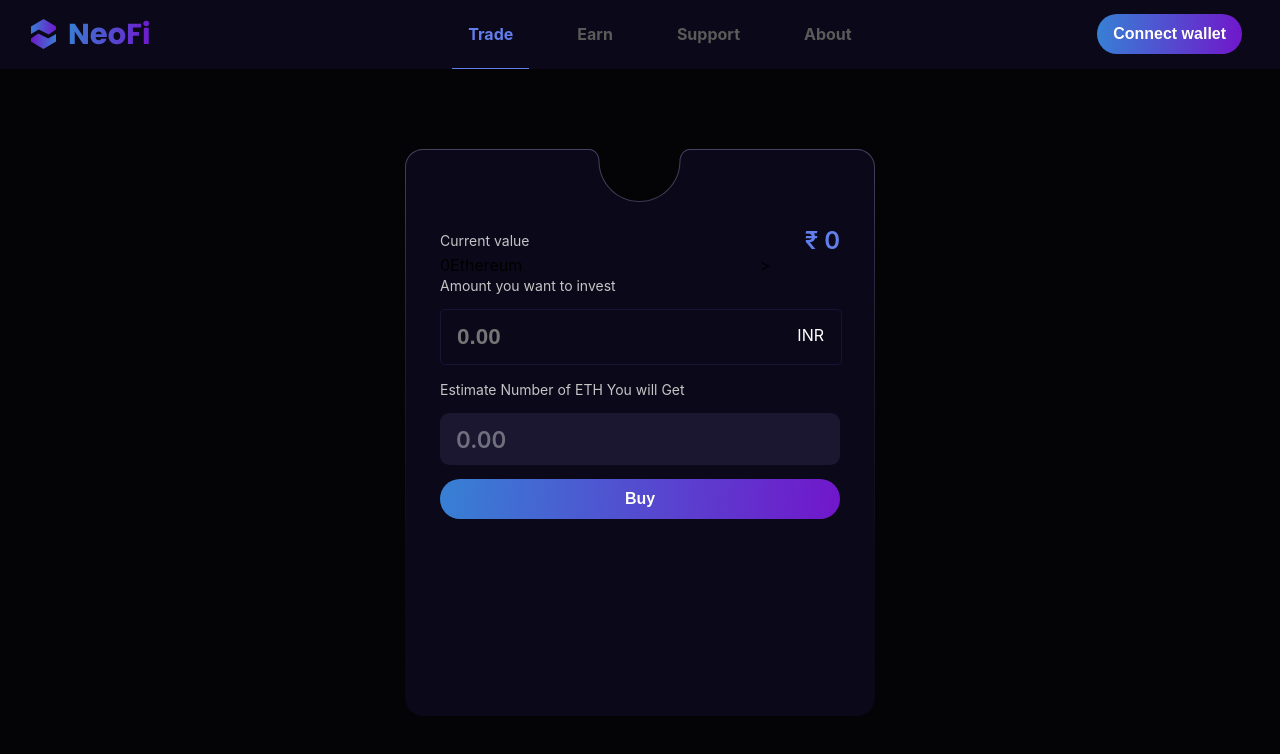
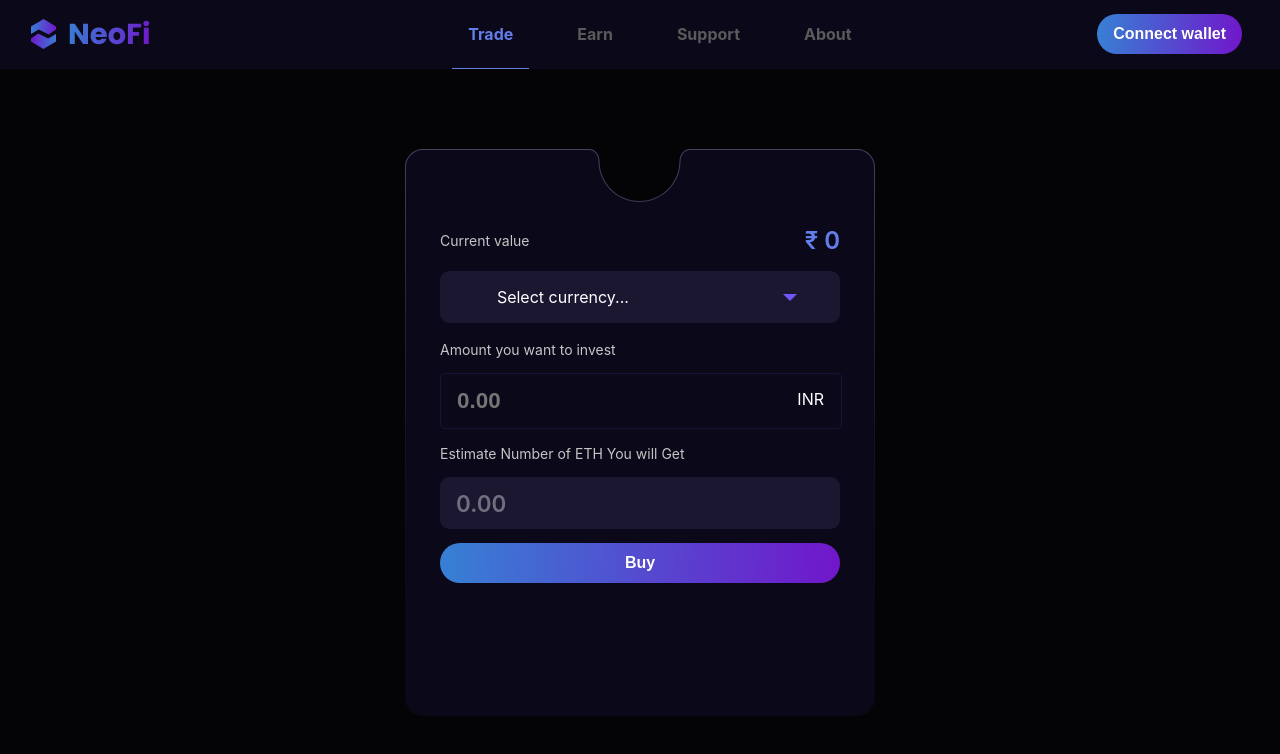
Before and after one commit to rahul72925/crypto-view, a React (Create React App) app: page / in a window 1280 px wide. Shown: the top 754 px of the page. Built offline with nearby package versions, Linux system fonts and the light colour scheme.

Commit message:
show selected currency details

```diff
--- /dev/null
+++ b/src/assets/svg/arrow.js
@@ -0,0 +1,14 @@
+import * as React from "react";
+const SolidDown = (props) => (
+  <svg
+    width={14}
+    height={7}
+    viewBox="0 0 14 7"
+    fill="none"
+    xmlns="http://www.w3.org/2000/svg"
+    {...props}
+  >
+    <path d="M14 0H0l7 7 7-7Z" fill="#6E56F8" />
+  </svg>
+);
+export { SolidDown };
--- a/src/assets/svg/index.js
+++ b/src/assets/svg/index.js
@@ -4,3 +4,4 @@ export * from "./hamBurgerIcon";
 export * from "./currencyCardBg";
 export * from "./searchIcon";
 export * from "./checkIcon";
+export * from "./arrow";
--- a/src/components/currencyBuyCard/currencyBuyCard.module.css
+++ b/src/components/currencyBuyCard/currencyBuyCard.module.css
@@ -7,6 +7,22 @@
 
 .neofi__currency_card_bg {
   z-index: -1;
+}
+
+.neofi__currency_card_current_image_container {
+  position: absolute;
+  left: 0;
+  right: 0;
+  margin-left: auto;
+  margin-right: auto;
+  top: -1.25rem;
+  width: 4rem;
+  height: 4rem;
+  border-radius: 2rem;
+  align-items: center;
+  background-color: #1c1731;
+  display: grid;
+  justify-content: center;
 }
 .neofi__currency_card_details {
   z-index: 10;
@@ -29,7 +45,17 @@
 
 .neofi__currency_card_selector {
   display: grid;
-  grid-template-columns: 4fr 1fr;
+  grid-template-columns: 1fr 7fr 1fr;
+  height: 3.25rem;
+  align-items: center;
+  color: #ffffff;
+  background-color: #1c1731;
+  margin: 1rem 0;
+  border-radius: 0.6rem;
+  font-size: 1rem;
+  font-weight: 400;
+  padding: 0 1rem;
+  cursor: pointer;
 }
 
 .neo__currency_card_amount_input {
--- a/src/components/currencyBuyCard/index.js
+++ b/src/components/currencyBuyCard/index.js
@@ -1,5 +1,5 @@
 import React, { useState } from "react";
-import { CurrencyCardBg } from "../../assets/svg";
+import { CurrencyCardBg, SolidDown } from "../../assets/svg";
 import styles from "./currencyBuyCard.module.css";
 import { Button } from "../button";
 import { currencyFormatter } from "../../utils";
@@ -28,8 +28,19 @@ const CurrencyCard = () => {
         style={{ position: "absolute" }}
         className={`neofi__currency_card_bg`}
       >
+        {currentToken && (
+          <div className={styles.neofi__currency_card_current_image_container}>
+            <img
+              src={currentToken.icon}
+              width={48}
+              height={48}
+              alt={currentToken.name}
+            />
+          </div>
+        )}
         <CurrencyCardBg />
       </div>
+
       <div className={styles.neofi__currency_card_details}>
         <div className={styles.neofi__currency_card_detail_group}>
           <span className={styles.neofi__currency_card_label}>
@@ -43,13 +54,23 @@ const CurrencyCard = () => {
           className={styles.neofi__currency_card_selector}
           onClick={handleDropDownClick}
         >
-          <div>
-            <span>0</span>
-            <span>Ethereum</span>
-          </div>
-          <div>
-            <span>{">"}</span>
-          </div>
+          {currentToken ? (
+            <>
+              <img
+                src={currentToken.icon}
+                width={24}
+                height={24}
+                alt={currentToken.name}
+              />
+              <span>{currentToken.name}</span>
+            </>
+          ) : (
+            <>
+              <span></span>
+              <span>Select currency...</span>
+            </>
+          )}
+          <SolidDown />
         </div>
         <div style={{ position: "relative" }}>
           <span className={styles.neofi__currency_card_label}>
```
